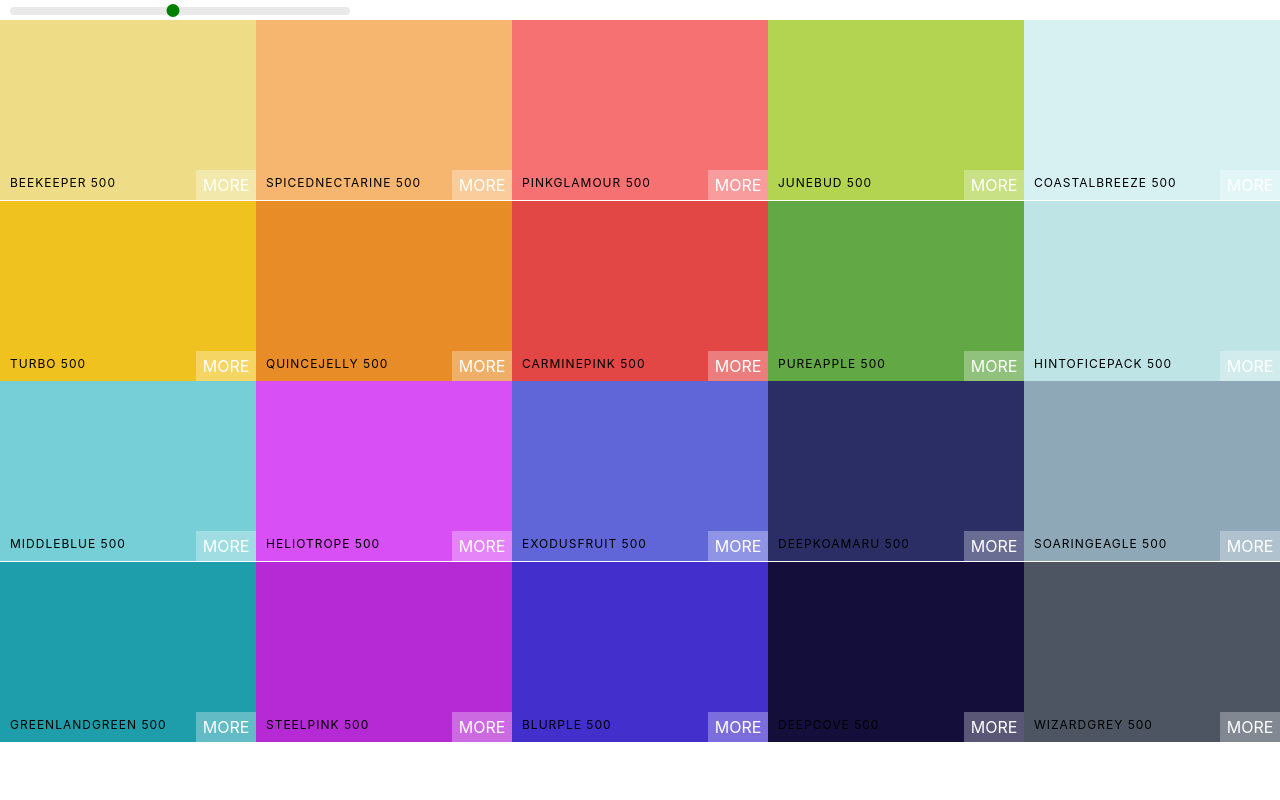
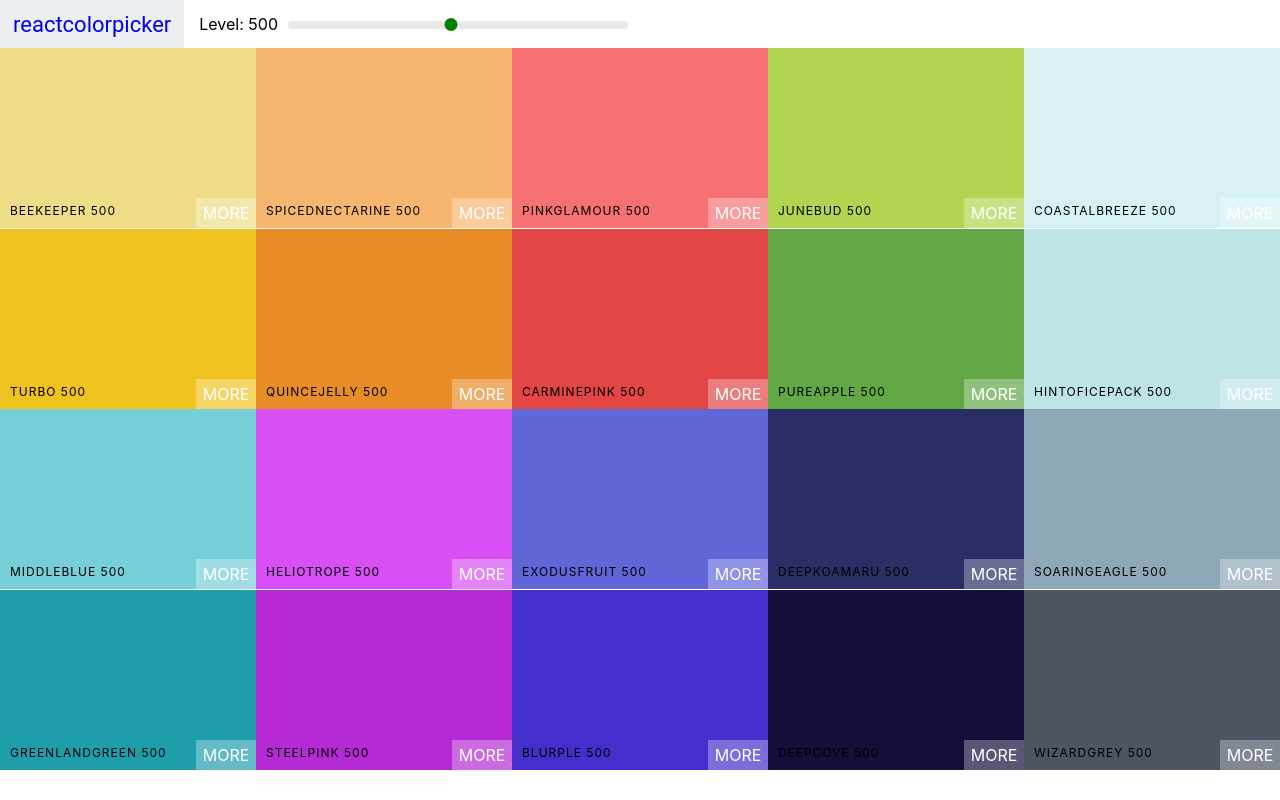
Before and after one commit to Tanmay-Chand/Colors-App, a React (Create React App) app: page / in a window 1280 px wide. Built offline with nearby package versions, Linux system fonts and the light colour scheme.

Commit message:
Added Navbar and styled the logo

```diff
--- /dev/null
+++ b/src/Navbar.js
@@ -0,0 +1,31 @@
+import React, { Component } from "react";
+import Slider, { Range } from "rc-slider";
+import "rc-slider/assets/index.css";
+import "./navbar.css";
+
+class Navbar extends Component {
+	render() {
+		const { level, changeLevel } = this.props;
+		return (
+			<header className="Navbar">
+				<div className="logo">
+					<a href="#">reactcolorpicker</a>
+				</div>
+				<div className="slider-container">
+					<span>Level: {level}</span>
+					<div className="slider">
+						<Slider
+							defaultValue={level}
+							min={100}
+							max={900}
+							step={100}
+							onAfterChange={changeLevel}
+						/>
+					</div>
+				</div>
+			</header>
+		);
+	}
+}
+
+export default Navbar;
--- a/src/Palette.css
+++ b/src/Palette.css
@@ -5,31 +5,3 @@
 .Palette-colors {
 	height: 90%;
 }
-
-.slider {
-	width: 340px;
-	margin: 0 10px;
-	display: inline-block;
-}
-
-.rc-slider-track {
-	background-color: transparent;
-}
-
-.rc-slider-rail {
-	height: 8px;
-}
-
-.rc-slider-handle,
-.rc-slider-handle:active,
-.rc-slider-handle:focus,
-.rc-slider-handle:hover {
-	background-color: green;
-	outline: none;
-	border: 2px solid green;
-	box-shadow: none;
-	width: 13px;
-	height: 13px;
-	margin-left: -7px;
-	margin-top: -3px;
-}
--- a/src/Palette.js
+++ b/src/Palette.js
@@ -1,8 +1,7 @@
 import React, { Component } from "react";
 import ColorBox from "./ColorBox";
-import "rc-slider/assets/index.css";
+import Navbar from "./Navbar";
 import "./Palette.css";
-import Slider, { Range } from "rc-slider";
 class Palette extends Component {
 	constructor(props) {
 		super(props);
@@ -19,15 +18,7 @@
 		].map(color => <ColorBox background={color.hex} name={color.name} />);
 		return (
 			<div className="Palette">
-				<div className="slider">
-					<Slider
-						defaultValue={this.state.level}
-						min={100}
-						max={900}
-						step={100}
-						onAfterChange={this.changeLevel}
-					/>
-				</div>
+				<Navbar level={this.state.level} changeLevel={this.changeLevel} />
 				<div className="Palette-colors">{colorBoxes}</div>
 			</div>
 		);
--- /dev/null
+++ b/src/navbar.css
@@ -0,0 +1,49 @@
+.Navbar {
+	display: flex;
+	align-items: center;
+	justify-content: flex-start;
+	height: 6vh;
+}
+
+.logo {
+	margin-right: 15px;
+	padding: 0 13px;
+	font-size: 22px;
+	background-color: #eceff1;
+	font-family: Roboto;
+	height: 100%;
+	display: flex;
+	align-items: center;
+}
+
+.logo a {
+	text-decoration: none;
+}
+
+.slider {
+	width: 340px;
+	margin: 0 10px;
+	display: inline-block;
+}
+
+.rc-slider-track {
+	background-color: transparent;
+}
+
+.rc-slider-rail {
+	height: 8px;
+}
+
+.rc-slider-handle,
+.rc-slider-handle:active,
+.rc-slider-handle:focus,
+.rc-slider-handle:hover {
+	background-color: green;
+	outline: none;
+	border: 2px solid green;
+	box-shadow: none;
+	width: 13px;
+	height: 13px;
+	margin-left: -7px;
+	margin-top: -3px;
+}
```
